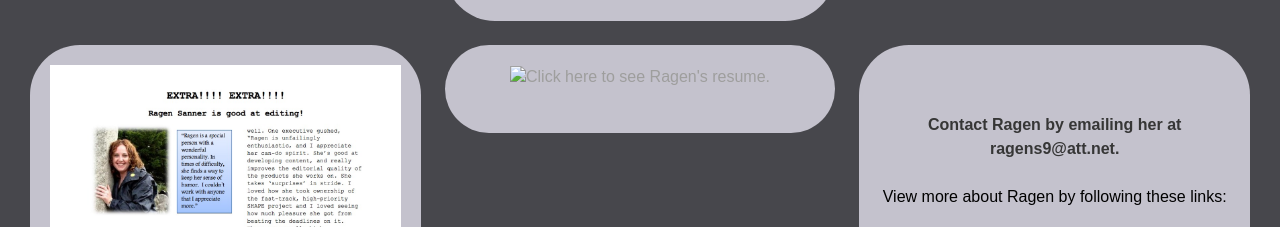
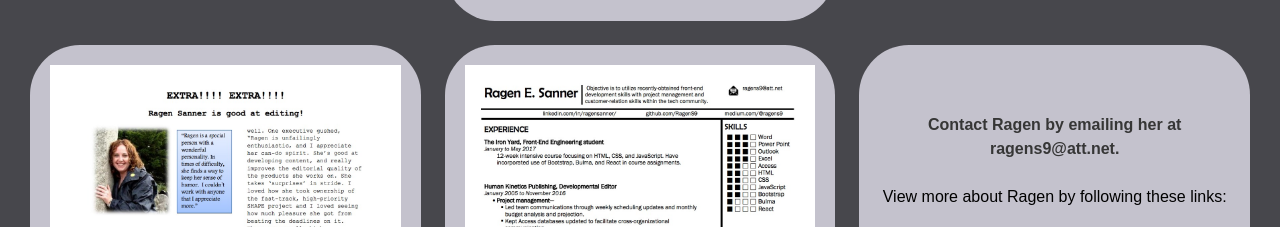
Before and after one commit to RagenS9/portfolio, a React app: page public/index.html in a window 1280 px wide. Shown: the part 2384-2611 px from the top of the page. Built offline with nearby package versions, Linux system fonts and the light colour scheme; files whose address does not match are found by name; a web font is replaced by a local one.

Commit message:
fixing resume source file name in html

```diff
--- a/public/index.html
+++ b/public/index.html
@@ -66,7 +66,7 @@
                 <a class="newsletter" href="./img/ragensanner_eanewsletter.pdf" target="_blank"><blockquote><img src="./img/ragensanner_eanewsletter.jpg" />Click here to see the <br/>Employee Appreciation Newsletter.</blockquote></a>
             </div>
             <div class="column">
-                <a class="newsletter" href="./img/ragensanner_resume_online1.pdf" target="_blank"><blockquote><img src="./img/ragensanner_resume_online1.jpg" />Click here to see Ragen's resume.<br/><br/></blockquote></a>
+                <a class="newsletter" href="./img/ragensanner_resume_online.pdf" target="_blank"><blockquote><img src="./img/ragensanner_resume_online.jpg" />Click here to see Ragen's resume.<br/><br/></blockquote></a>
             </div>
             <div class="column">
                 <blockquote>
```
